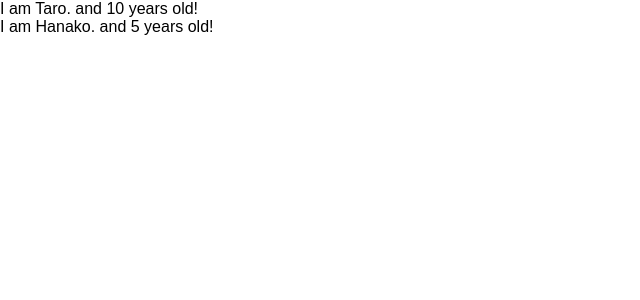
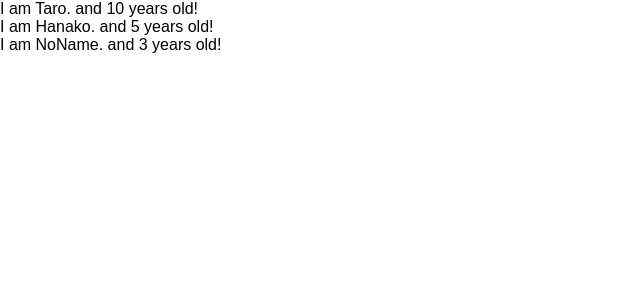
Before and after one commit to hiro08/udemy-react-redux-crud-application, a React (Create React App) app: page / in a window 1280 px wide. Shown: the top 300 px of the page, without its empty margins (0-640 px from the left). Built offline with nearby package versions, Linux system fonts and the light colour scheme.

Commit message:
learn prop-types

```diff
--- a/src/App.js
+++ b/src/App.js
@@ -1,13 +1,10 @@
+import PropTypes from 'prop-types'
+
 const App = () => {
   const profiles = [
-    {
-      name: "Taro",
-      age: 10
-    },
-    {
-      name: "Hanako",
-      age: 5
-    }
+    { name: "Taro", age: 10 },
+    { name: "Hanako", age: 5 },
+    { name: "NoName", age: 3 }
   ]
   return (
     <>
@@ -24,4 +21,9 @@ const User = props => {
   return <div>I am {props.name}. and {props.age} years old!</div>
 }
 
+User.propTypes = {
+  name: PropTypes.string,
+  age: PropTypes.number.isRequired
+}
+
 export default App;
```
